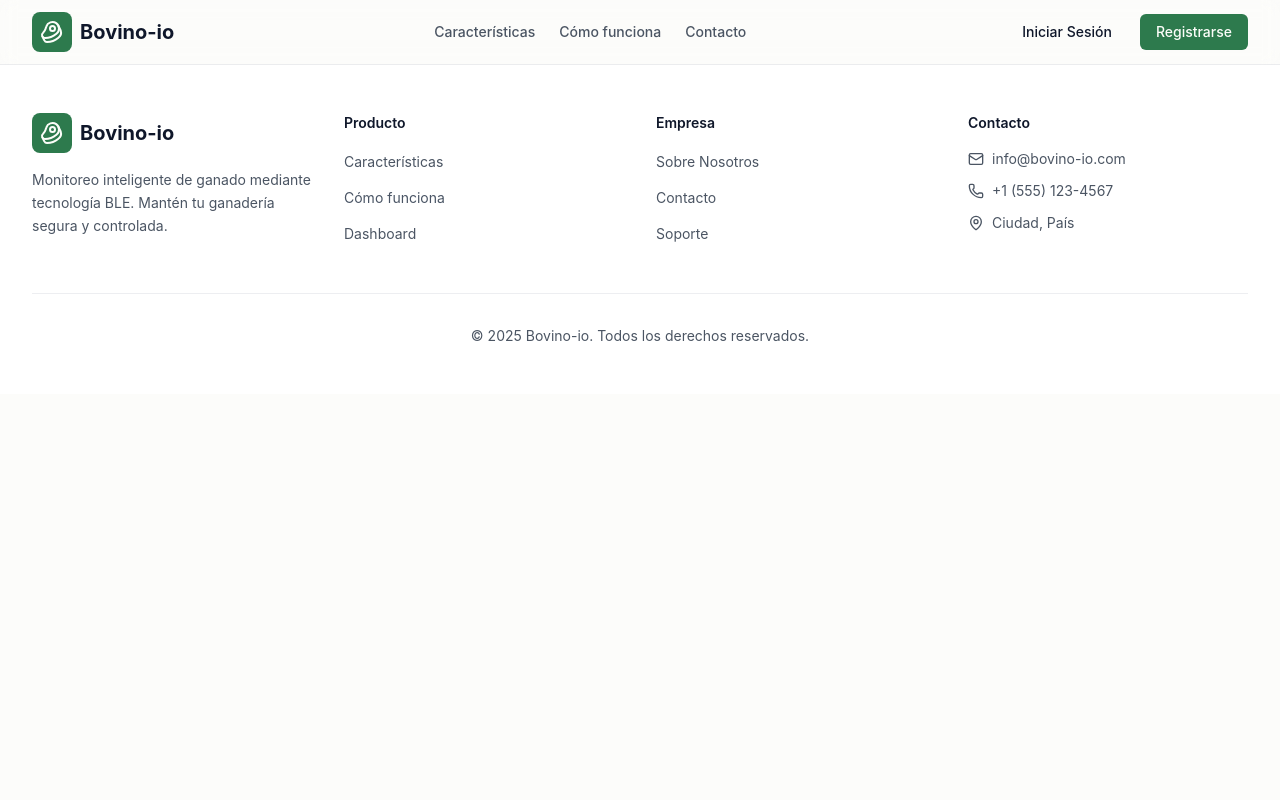
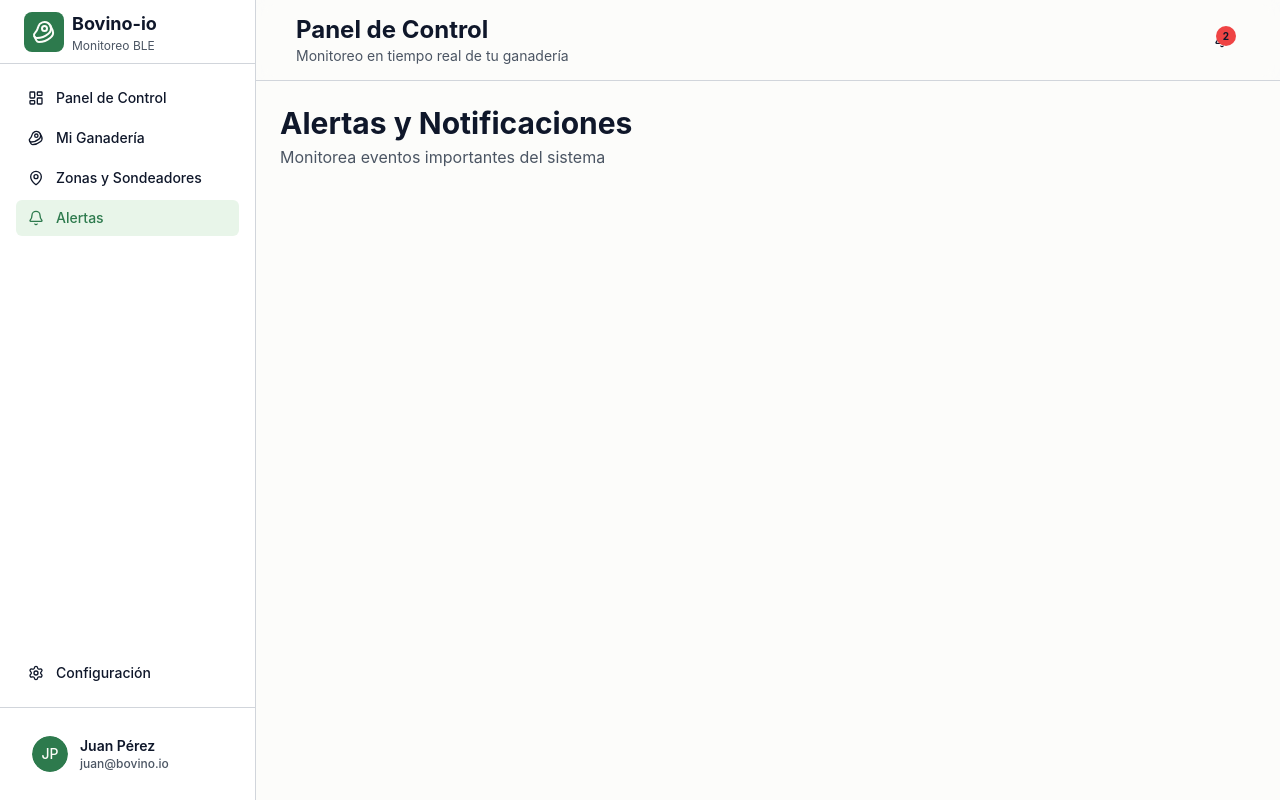
Before and after one commit to Orizon-team/bovino-io-frontend, a Vue app: page /dashboard/alerts in a window 1280 px wide. Built offline with nearby package versions, Linux system fonts and the light colour scheme.

Commit message:
Se implemento la pantalla de Alerts y Settings.

```diff
--- a/src/routes/index.ts
+++ b/src/routes/index.ts
@@ -45,6 +45,16 @@ const routes: RouteRecordRaw[] = [
         name: 'Cattle',
         component: () => import('../views/Dashboard/Mi_ganado.vue')
       },
+      {
+        path: 'alerts',
+        name: 'Alerts',
+        component: () => import('../views/Dashboard/Alerts.vue')
+      },
+      {
+        path: 'settings',
+        name: 'Settings',
+        component: () => import('../views/Dashboard/Settings.vue')
+      },
     ]
   }
 ]
--- /dev/null
+++ b/src/views/Dashboard/Alerts.vue
@@ -0,0 +1,9 @@
+<script setup lang="ts"></script>
+<template>
+    <div className="p-6 space-y-6">
+      <div>
+        <h1 className="text-3xl font-bold text-foreground">Alertas y Notificaciones</h1>
+        <p className="text-muted-foreground mt-1">Monitorea eventos importantes del sistema</p>
+      </div>
+    </div>
+</template>
--- /dev/null
+++ b/src/views/Dashboard/Settings.vue
@@ -0,0 +1,9 @@
+<script setup lang="ts"></script>
+<template>
+    <div className="p-6 space-y-6">
+      <div>
+        <h1 className="text-3xl font-bold text-foreground">Configuración</h1>
+        <p className="text-muted-foreground mt-1">Gestiona las preferencias de tu cuenta y sistema</p>
+      </div>
+    </div>
+</template>
```
